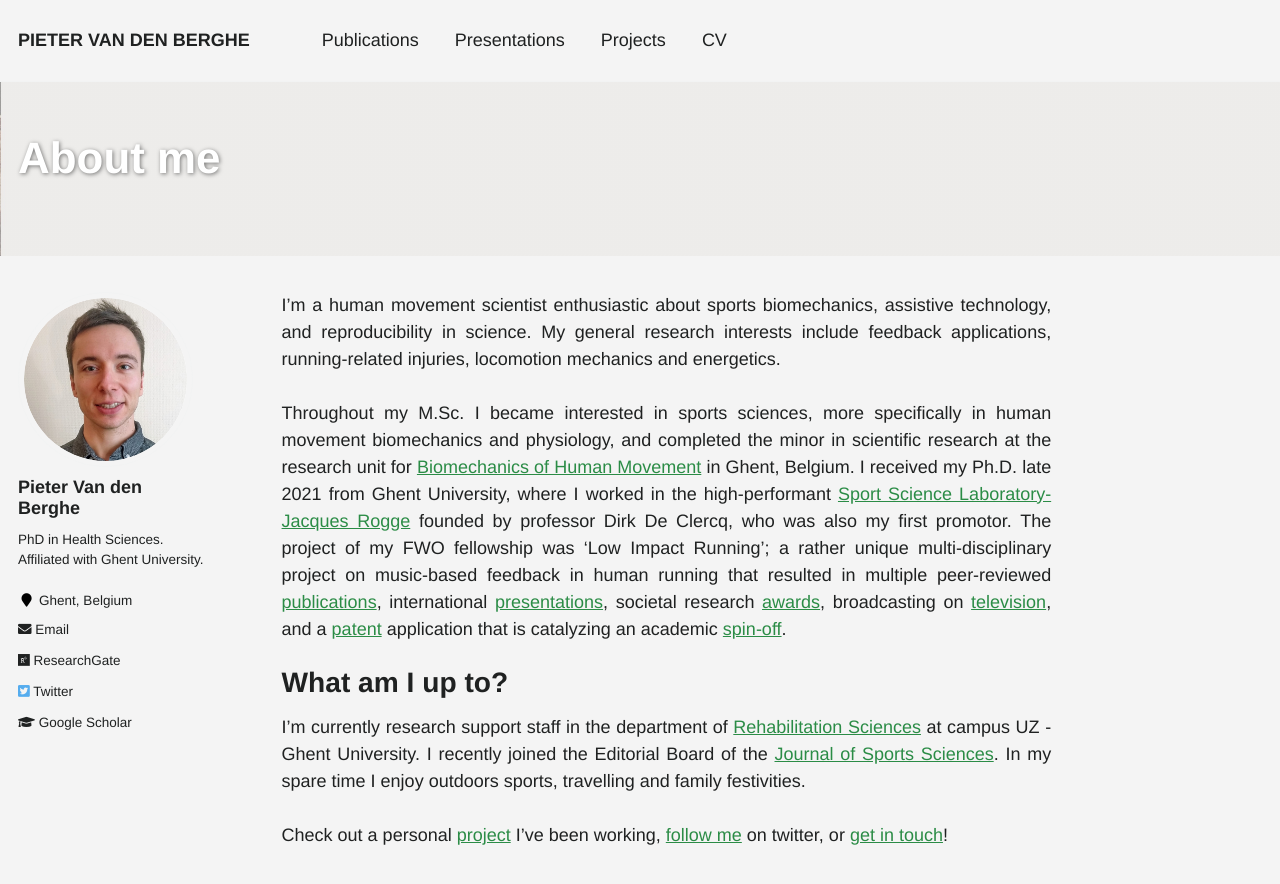
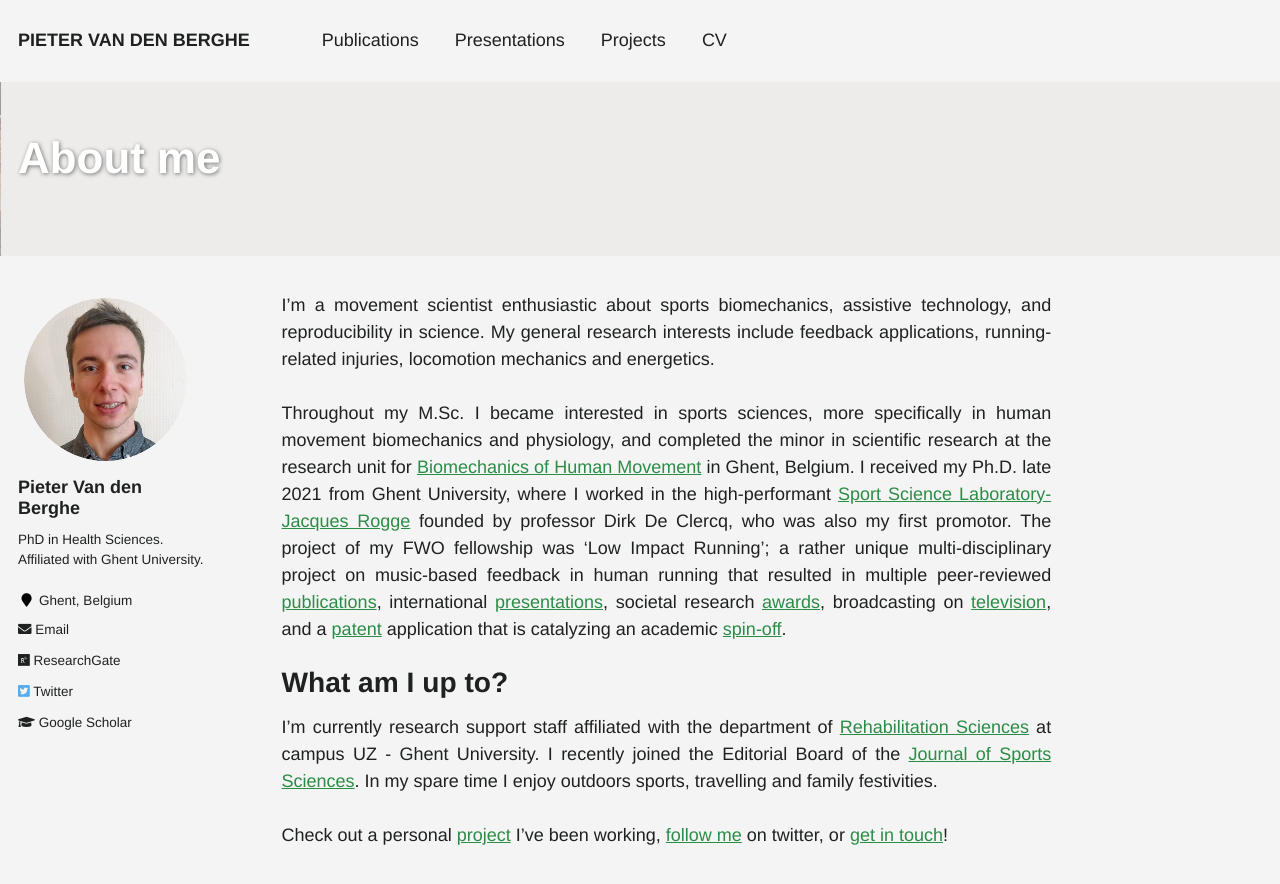
Before and after one commit to pivdnber/pivdnber.github.io, a Jekyll site: the page built from _pages/about.md, in a window 1280 px wide and 900 px high. Shown: the top 884 px of the window. Built offline with Jekyll 4.4.1, drawn with Linux system fonts in a browser that asks for light colours.

Commit message:
typo corrections

```diff
--- a/_pages/about.md
+++ b/_pages/about.md
@@ -11,13 +11,13 @@ redirect_from:
 - /about.html
 ---
 
-I’m a human movement scientist enthusiastic about sports biomechanics, assistive technology, and reproducibility in science. My general research interests include feedback applications, running-related injuries, locomotion mechanics and energetics.
+I’m a movement scientist enthusiastic about sports biomechanics, assistive technology, and reproducibility in science. My general research interests include feedback applications, running-related injuries, locomotion mechanics and energetics.
 <br>
 <br>
 Throughout my M.Sc. I became interested in sports sciences, more specifically in human movement biomechanics and physiology, and completed the minor in scientific research at the research unit for [Biomechanics of Human Movement](https://www.ugent.be/ge/bsw/en/research/biomechanics) in Ghent, Belgium. I received my Ph.D. late 2021 from Ghent University, where I worked in the high-performant [Sport Science Laboratory-Jacques Rogge](https://www.ugent.be/ge/bsw/en/sportlab) founded by professor Dirk De Clercq, who was also my first promotor. The project of my FWO fellowship was ‘Low Impact Running’; a rather unique multi-disciplinary project on music-based feedback in human running that resulted in multiple peer-reviewed [publications](https://pivdnber.github.io/publications/), international [presentations](https://pivdnber.github.io/presentations/), societal research [awards](https://pivdnber.github.io/presentations/), broadcasting on [television](https://www.facebook.com/watch/?v=287761091944681), and a [patent](https://worldwide.espacenet.com/publicationDetails/biblio?FT=D&date=20210819&DB=EPODOC&locale=en_EP&CC=US&NR=2021252338A1&KC=A1&ND=4) application that is catalyzing an academic [spin-off](https://player.vimeo.com/video/561829521?h=149c9d5643&amp;dnt=1&amp;app_id=122963).
 
 # What am I up to?
 
-I'm currently research support staff in the department of [Rehabilitation Sciences](https://www.ugent.be/ge/reva/en) at campus UZ - Ghent University. I recently joined the Editorial Board of the [Journal of Sports Sciences](https://www.tandfonline.com/action/journalInformation?show=editorialBoard&journalCode=rjsp20&). In my spare time I enjoy outdoors sports, travelling and family festivities.
+I'm currently research support staff affiliated with the department of [Rehabilitation Sciences](https://www.ugent.be/ge/reva/en) at campus UZ - Ghent University. I recently joined the Editorial Board of the [Journal of Sports Sciences](https://www.tandfonline.com/action/journalInformation?show=editorialBoard&journalCode=rjsp20&). In my spare time I enjoy outdoors sports, travelling and family festivities.
 <br>
 Check out a personal [project](https://https://www.ugent.be/ge/bsw/en/research/biomechanics/projects#motor-retraining-by-real-time-sonic-feedback---understanding-strategies-of-low-impact-running) I’ve been working, [follow me](https://twitter.com/SportSciSum) on twitter, or [get in touch](mailto:pieter.vandenberghe@ugent.be)!
```
Also changed, not shown: _pages/publications.md (+6 -14 lines), 1 other file.
